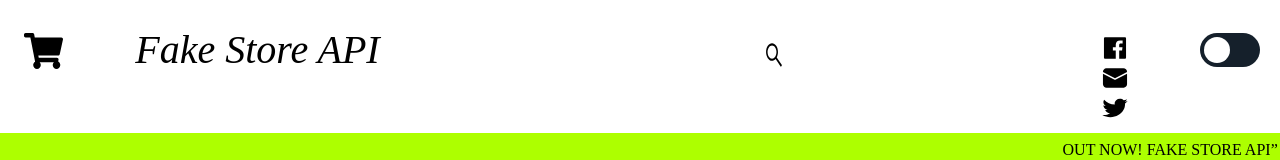
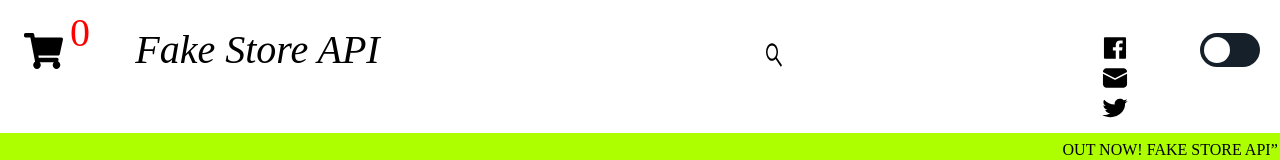
Before and after one commit to tse018/FakeStoreApi-v2.0.0, a Vue app: page / in a window 1280 px wide. Shown: the top 160 px of the page. Built offline with nearby package versions, Linux system fonts and the light colour scheme; no server answers.

Commit message:
added itemcounter on header

```diff
--- a/project/src/components/Header.vue
+++ b/project/src/components/Header.vue
@@ -2,6 +2,10 @@
    <header class="header grid">
       <RouterLink :to="{ name: 'cart' }">
          <Icons :icon="'hamburgerMenu'" class="header__menu grid__item" />
+
+         <span class="header__item-count">
+            {{ itemCount }}
+         </span>
       </RouterLink>
 
       <RouterLink :to="{ name: 'home' }" class="header__title-container grid__item">
@@ -57,6 +61,12 @@ export default {
       };
    },
 
+   computed: {
+      itemCount() {
+         return this.$store.getters.getItemCount;
+      },
+   },
+
    methods: {
       toggleDetails() {
          this.menuBar = !this.menuBar;
@@ -78,6 +88,14 @@ export default {
 .header__menu {
    margin-top: 13px;
    cursor: pointer;
+}
+
+.header__item-count {
+   position: absolute;
+   top: 3;
+   left: 70;
+   font-size: 40px;
+   color: red;
 }
 
 .header__title-container {
--- a/project/src/components/MainPageScreen.vue
+++ b/project/src/components/MainPageScreen.vue
@@ -10,10 +10,6 @@
 
 <script>
 export default {
-   props: {
-      id: { type: String },
-   },
-
    data() {
       return {
          products: [],
--- a/project/src/components/ProductPage.vue
+++ b/project/src/components/ProductPage.vue
@@ -20,7 +20,7 @@
 
       <div class="product__detail-container grid__item">
          <h2 class="product__detail-title">
-            {{ details }}
+            Product Details
          </h2>
 
          <p class="product__description grid__item">
@@ -37,26 +37,30 @@
 <script>
 export default {
    props: {
+      // getting route id params
       id: { type: String },
    },
 
    data() {
       return {
+         // fetching items from API in here
          product: [],
-         details: 'Product Description',
       };
    },
 
    created() {
+       // before vue creating want to fetch the api so it will be shown
       this.fetchProductApi();
    },
 
    methods: {
       async fetchProductApi() {
-         const url = `https://fakestoreapi.com/products/${this.id}`;
+         // litteral string the url endpoint to match params id from routes
+         const url = `https://fakestoreapi.com/products/${this.id}`; //
          const response = await fetch(url);
          const result = await response.json();
 
+         // storing all the api data as json in empty array
          this.product = result;
       },
 
--- a/project/src/modules/cart.js
+++ b/project/src/modules/cart.js
@@ -1,6 +1,7 @@
 export default {
    state() {
       return {
+         // keeping track of shopping cart
          cart: [],
       };
    },
```
